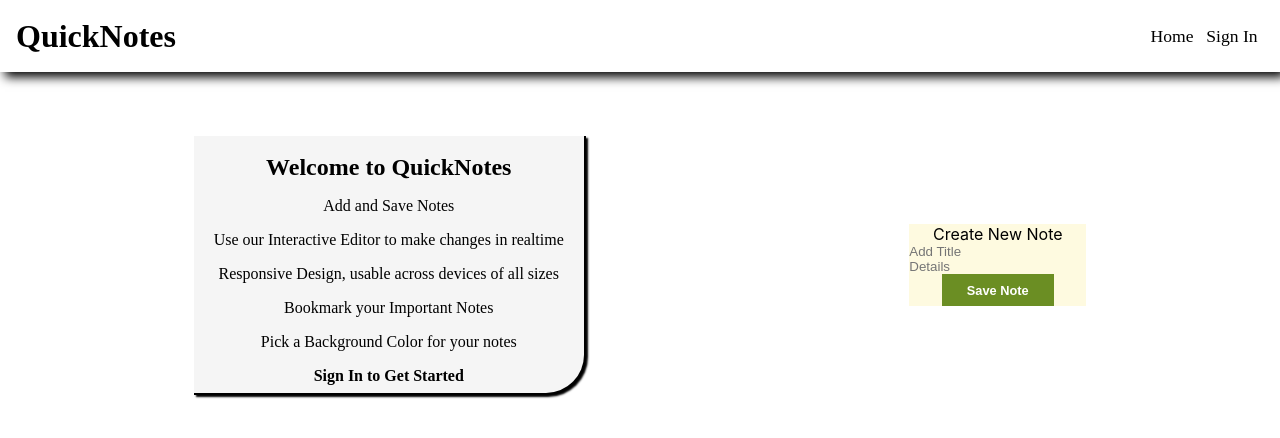
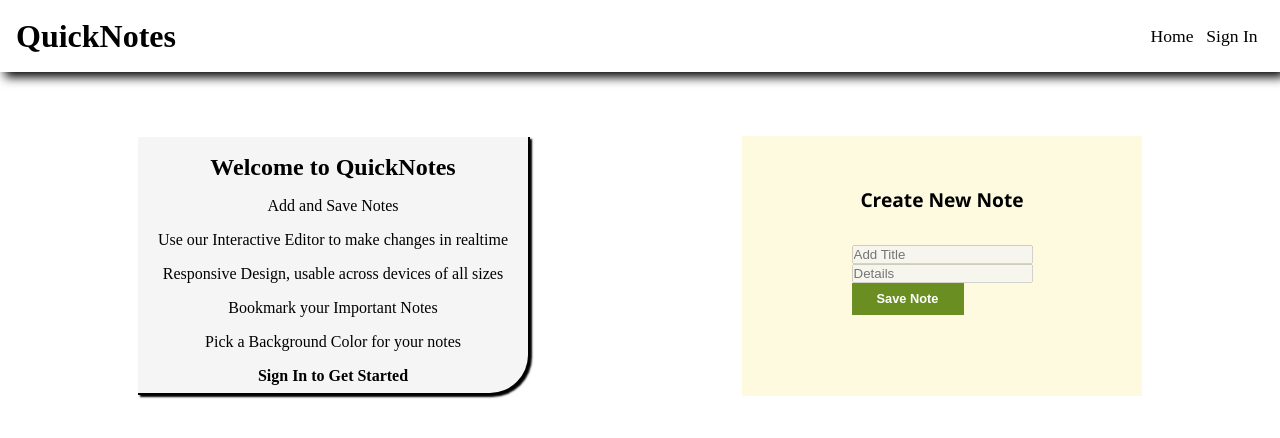
Before and after one commit to Aparajit-Garg/notes, a React (Create React App) app in the folder note-taking/: page / in a window 1280 px wide. Shown: the top 438 px of the page. Built offline with nearby package versions, Linux system fonts and the light colour scheme.

Commit message:
Home component modification

```diff
--- a/note-taking/src/components/Home/Home.js
+++ b/note-taking/src/components/Home/Home.js
@@ -21,9 +21,12 @@ const Home = () => {
 
             <div className={classes.note_add}>
                 <span>Create New Note</span>
-                <input type="text" placeholder="Add Title"></input>
-                <input type="text" placeholder="Details"></input>
-                <button type="submit">Save Note</button>
+                <form>
+                    <input disabled type="text" placeholder="Add Title"></input>
+                    <input disabled type="text" placeholder="Details"></input>
+                    <button type="submit">Save Note</button>
+                </form>
+
             </div>
         </div>
     );
--- a/note-taking/src/components/Home/Home.module.css
+++ b/note-taking/src/components/Home/Home.module.css
@@ -46,11 +46,35 @@
     justify-content: center;
     align-items: center;
     background-color: #fefae0;
+    padding: 2rem;
+    width: 400px;
+    height: 260px;
 }
 
-.note_add input {
+.note_add span {
+    font-weight: bold;
+    font-size: 1.2em;
+    text-align: center;
+    font-family: 'Segoe UI', Tahoma, Geneva, Verdana, sans-serif;
+}
+
+.note_add form {
+    display: flex;
+    flex-direction: column;
+    justify-content: center;
+    padding: 2rem;
+}
+
+.note_add form:first-child {
+    margin: 1rem 1rem;
     border: none;
     background-color: inherit;
+    border-bottom: 2px solid black;
+    width: 200px;
+}
+
+.note_add input::placeholder {
+
 }
 
 .note_add button {
```
